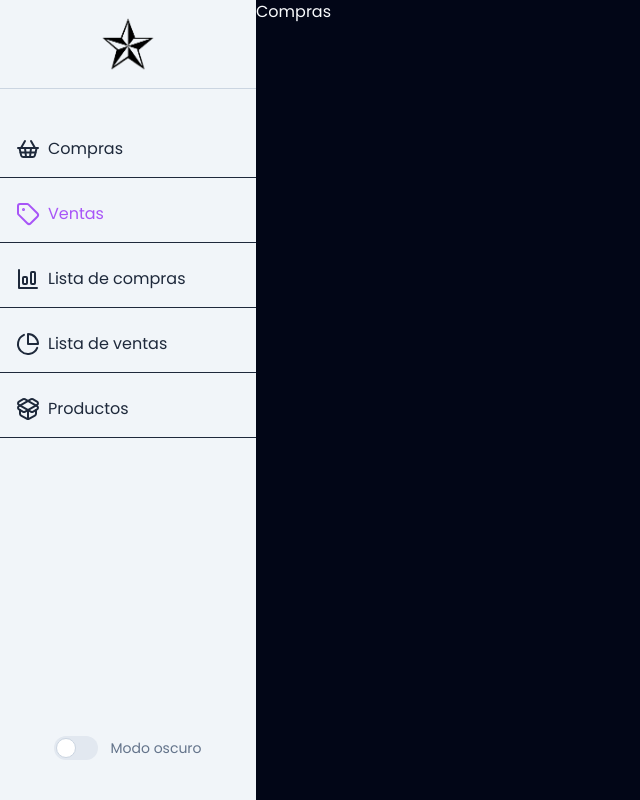
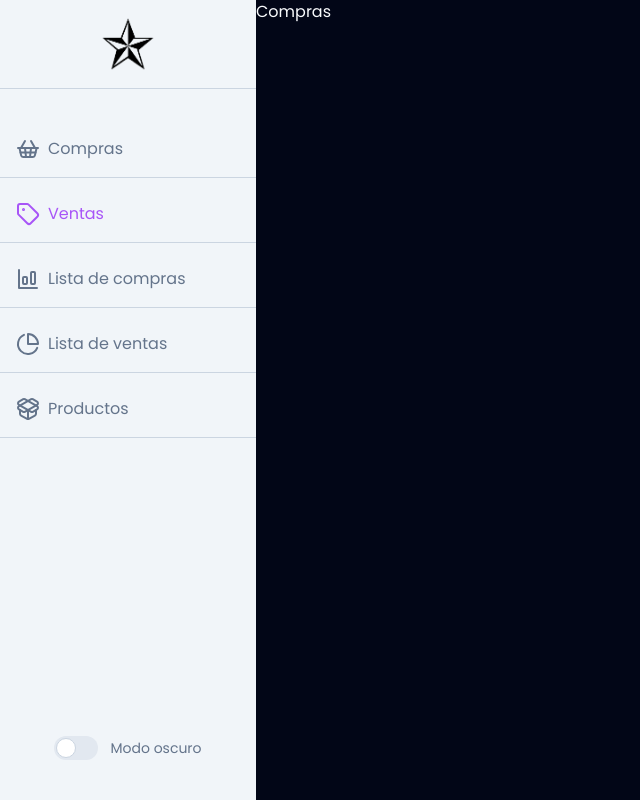
Before and after one commit to puriihuaman/shopping-sales-app, a React (Vite) app in the folder frontend/: page /ventas in a window 1280 px wide. Shown: the whole page, without its empty margins (0-640 px from the left). Built offline with nearby package versions, Linux system fonts and the light colour scheme.

Commit message:
fix: fix dark mode classes

```diff
--- a/frontend/src/components/NavItem.tsx
+++ b/frontend/src/components/NavItem.tsx
@@ -11,7 +11,7 @@ export const NavItem = ({
 	iconID: string;
 }) => {
 	return (
-		<li className="border-b border-slate-800 cursor-pointer hover:bg-slate-950 transition-colors duration-300">
+		<li className="border-b text-slate-500 border-slate-300 cursor-pointer hover:text-slate-700 hover:bg-slate-300 dark:text-slate-400 dark:hover:text-slate-100 dark:hover:bg-slate-800 dark:border-slate-800 transition-colors duration-300">
 			<NavLink
 				to={path}
 				className={({ isActive }: { isActive: boolean }): string => {
```
